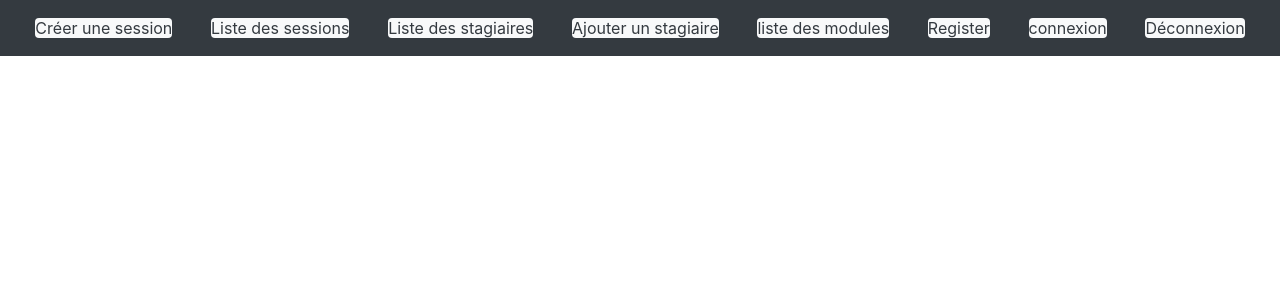
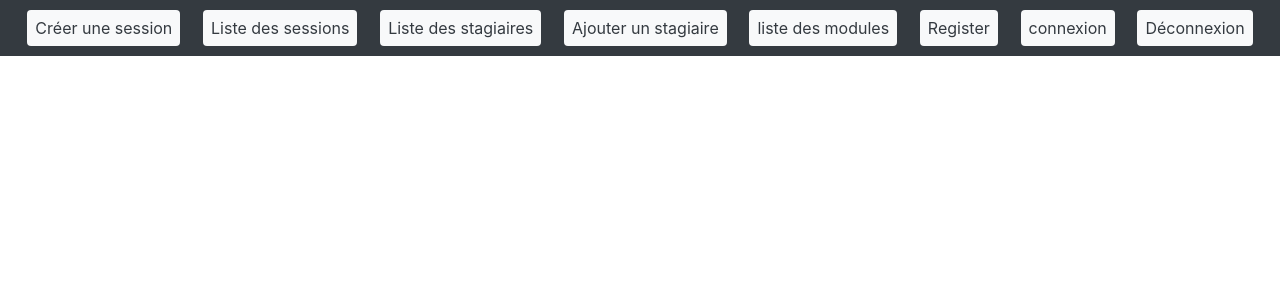
Before and after one commit to zzpapy/gestion_session, a Symfony app: template templates/home/index.html.twig in a window 1280 px wide. Shown: the top 300 px of the page. Run offline with Twig, Linux system fonts and the light colour scheme; the template is opened without the code that fills it, so the values that code supplies are empty; some libraries are stand-ins or nearby versions.

Commit message:
menu mobile

```diff
--- a/public/css/style.css
+++ b/public/css/style.css
@@ -45,6 +45,9 @@ a{
 nav{
     display: flex;
     justify-content: space-around;
+}
+nav div a{
+    padding: 0.5em;
 }
 .flex{
     display: flex;
```
